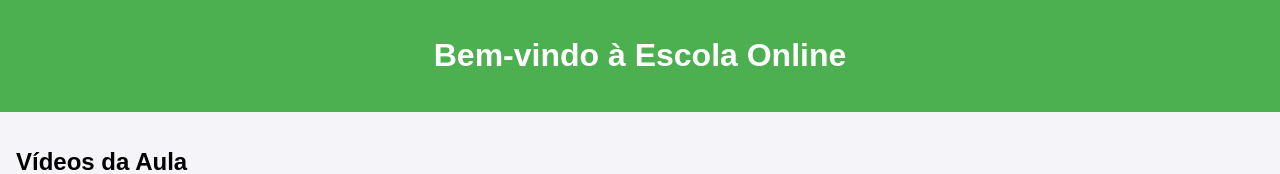
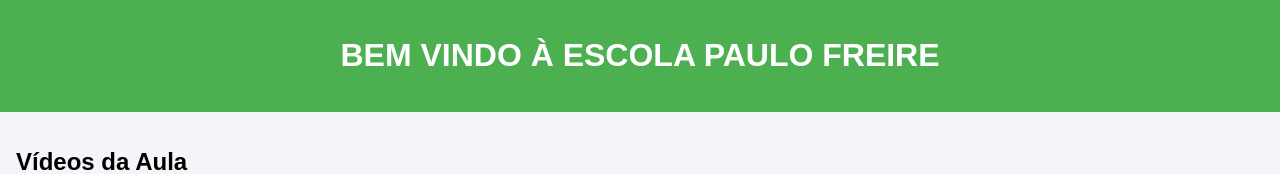
Before and after one commit to Hudsonjipa/escolas-pwa, a plain HTML site: page index.html in a window 1280 px wide. Shown: the top 174 px of the page. Drawn offline with Linux system fonts and the light colour scheme.

Commit message:
Update index.html

```diff
--- a/index.html
+++ b/index.html
@@ -10,7 +10,7 @@
 </head>
 <body>
   <header>
-    <h1>Bem-vindo à Escola Online</h1>
+    <h1>BEM VINDO À ESCOLA PAULO FREIRE</h1>
   </header>
 
   <main>
```
